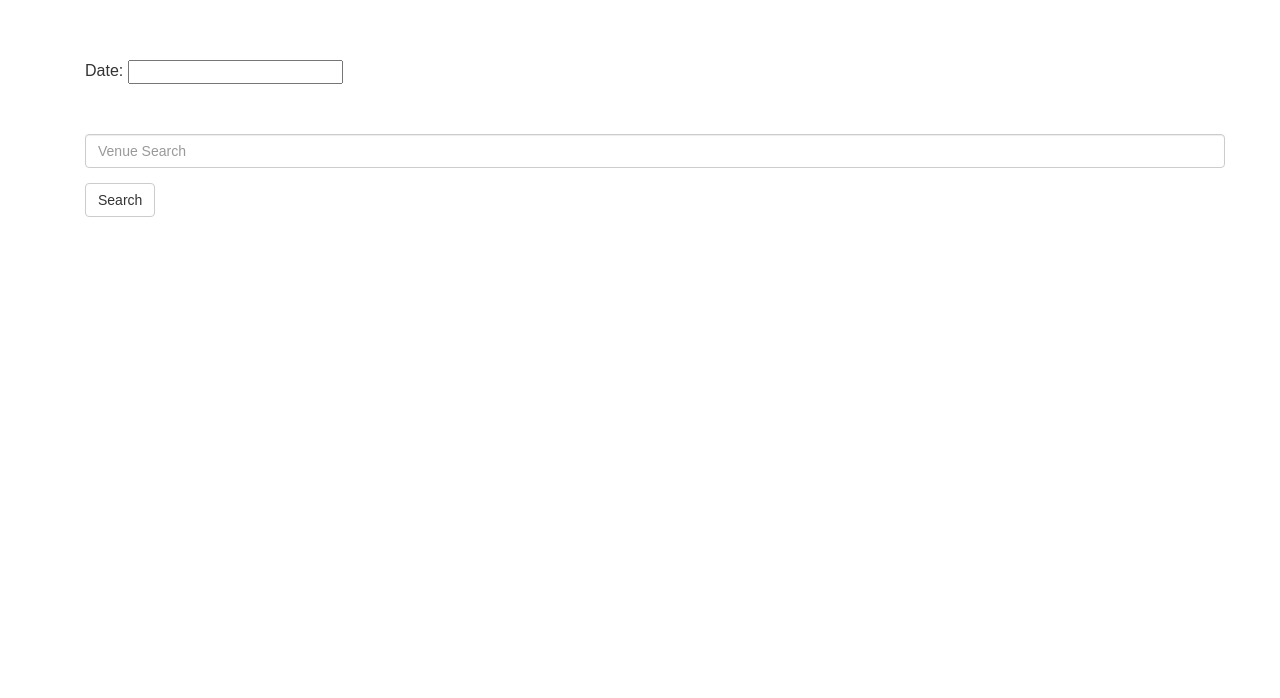
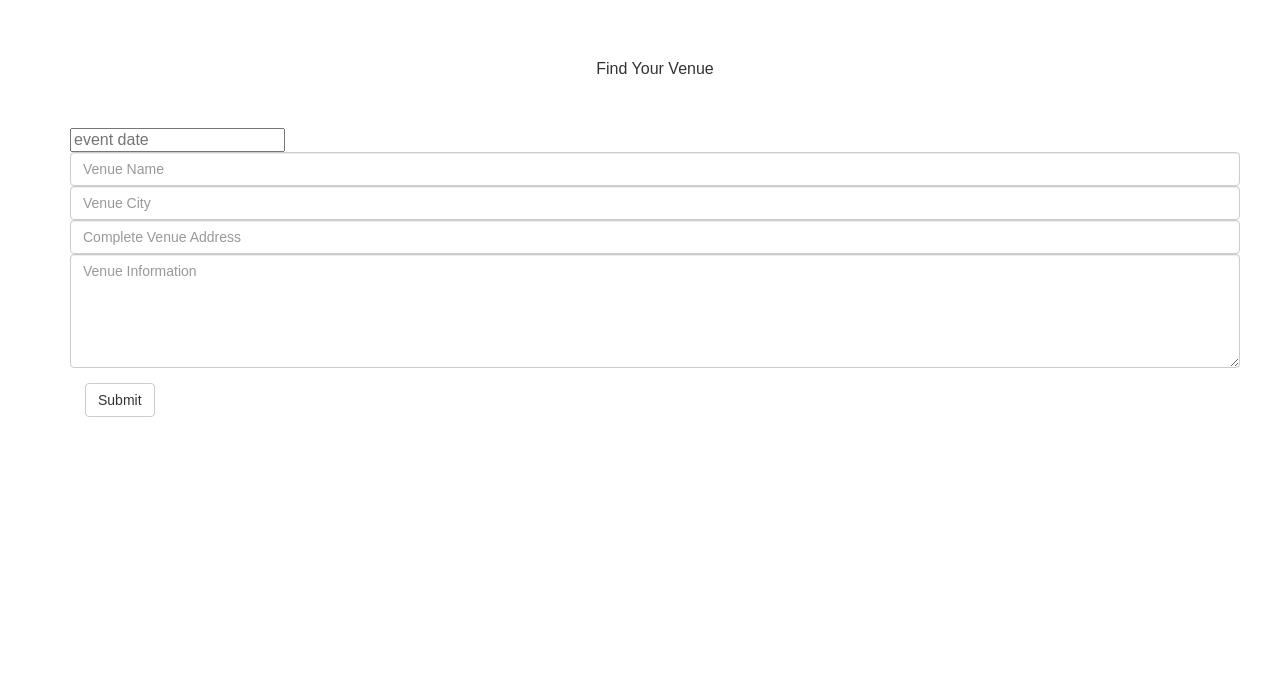
Before and after one commit to brusinow/project-2, a Node server app: page /new-event in a window 1280 px wide. Shown: the top 698 px of the page. Run offline with Node 20, Linux system fonts and the light colour scheme; some libraries are stand-ins or nearby versions.

Commit message:
fixed date formatting, reformatting form input for event creation

```diff
--- a/index.js
+++ b/index.js
@@ -77,9 +77,14 @@ app.post('/', function(req, res) {
 
 app.get('/today', function(req, res) {
   if(req.currentUser) {
-    var today = new Date();
+    var MyDate = new Date();
+    var now;
 
-    var now = today.getFullYear() + "/" + (today.getMonth() + 1) + "/" + today.getDate();
+    MyDate.setDate(MyDate.getDate());
+
+    now = ('0' + (MyDate.getMonth()+1)).slice(-2) + '/'
+             + ('0' + MyDate.getDate()).slice(-2) + '/'
+             + MyDate.getFullYear();
     var nowText = moment().format('MMMM Do, YYYY');
 // I want to pass data from event and itinItem to 'today.ejs' connected by groupId
     db.event.findOne({where: {date: now, groupId: req.currentUser.groupId},include:[db.itinItem],order: '"startTime" ASC'}).then(function(event){
@@ -104,8 +109,7 @@ app.get('/new-event/result', function(req, res){
   console.log("running get request route");
   request(fullQuery, function(err, response, body) {
       var data = JSON.parse(body);
-      console.log(data);
-      // console.log(data);
+
     if (!err && response.statusCode == 200) {
       res.send(data);
     } else {
@@ -113,6 +117,25 @@ app.get('/new-event/result', function(req, res){
     }
   });
 });
+
+app.get('/new-event/result/:id', function(req, res){
+  var id = req.params.id;
+  console.log(id);
+})
+
+app.post('/new-event/result/', function(req, res){
+  console.log(req.body);
+
+  // db.event.create({place_id: id}).then(function(data){
+
+  // })
+});
+
+
+// app.post('/new-event/result/', function(req, res){
+
+// });
+
 
 
 app.get('/logout', function(req, res){
--- a/static/script.js
+++ b/static/script.js
@@ -16,21 +16,27 @@ $(function () {
     });
 });
 
-$('#venue-search-btn').click(function(e){
-  e.preventDefault();
-  var input = $("#search-input");
-  var query = input.val();
-  console.log(query);
-  $.ajax({
-    url: '/new-event/result',
-    method: 'GET',
-    data: {
-      q: query,
-    },
-    done: function(xhr, status, data){
-      if(status === 200){
-        console.log(data);
-      }
-    }
-  });
-});
+// $('#venue-search-btn').click(function(e){
+//   e.preventDefault();
+//   var input = $("#search-input");
+//   var query = input.val();
+//   console.log(query);
+//   $.ajax({
+//     url: '/new-event/result',
+//     method: 'GET',
+//     data: {
+//       q: query,
+//     },
+//     success: function(xhr, status, data){
+//       console.log(status);
+//       if(status === 'success'){
+//         $('#venue-list').html("");
+//         // console.log(data);
+//         // console.log(data.responseJSON.results.length);
+//         for (var i=0;i< data.responseJSON.results.length; i++){
+//           $('#venue-list').append("<a href='/new-event/result/"+data.responseJSON.results[i].place_id+"'<h4>"+data.responseJSON.results[i].name+"</h4><p>"+data.responseJSON.results[i].formatted_address+"</p></a><br><br>");
+//         }
+//       }
+//     }
+//   });
+// });
--- a/static/style.css
+++ b/static/style.css
@@ -20,6 +20,13 @@ td {
   font-size: 12pt;
 }
 
+h4 {
+  font-size: 18px;
+}
+
+p {
+  font-size: 12px;
+}
 
 #button-link {
     text-decoration: none;
@@ -132,6 +139,10 @@ body {
   text-decoration: none;
 }
 
+#venue-list {
+  list-style-type: none;
+}
+
 /* external css: flickity.css */
 
 * {
--- a/views/new-event.ejs
+++ b/views/new-event.ejs
@@ -1,18 +1,35 @@
 
 <div class="container">
-<p>Date:
-    <input type="text" id="datepicker" />
-</p>
 
 
+
+
+<div>
+<h2 class="text-center">Find Your Venue</h2>
+</div>
 <div class="row" style="margin-top: 50px">
-  <div class="col-xs-12">
-  <form method="GET" action='/new-event/result' role="form">
+
+  <form method="POST" action='/new-event/result' role="form">
   <div class="form-group">
-    <label class="sr-only" for="exampleInputEmail3">Venue Search</label>
-    <input type="text" name="q" class="form-control" id="search-input" placeholder="Venue Search">
+    <label class="sr-only" for="datepicker">Date:</label>
+    <input type="text" name="datepicker" id="datepicker" placeholder="event date">
+    <label class="sr-only" for="venue-name">Venue Name:</label>
+    <input type="text" name="venue" class="form-control" id="venue-name" placeholder="Venue Name">
+    <label class="sr-only" for="venue-city">Venue City:</label>
+    <input type="text" name="city" class="form-control" id="venue-city" placeholder="Venue City">
+    <label class="sr-only" for="venue-address">Venue Address:</label>
+    <input type="text" name="address" class="form-control" id="venue-address" placeholder="Complete Venue Address">
+    <label class="sr-only" for="venue-info">Assorted Information:</label>
+    <textarea class="form-control" rows="5" id="venue-info" placeholder="Venue Information"></textarea>
+</div>
   </div>
-  <button type="submit" id="venue-search-btn" class="btn btn-default">Search</button>
+  <button type="submit" id="add-venue-btn" class="btn btn-default">Submit</button>
 </form>
 </div>
+  <div style="margin-top: 40px" class="row">
+    <div class="col-xs-12">
+      <div id="venue-list">
+    </div>
+  </div>
 </div>
+</div>
```
